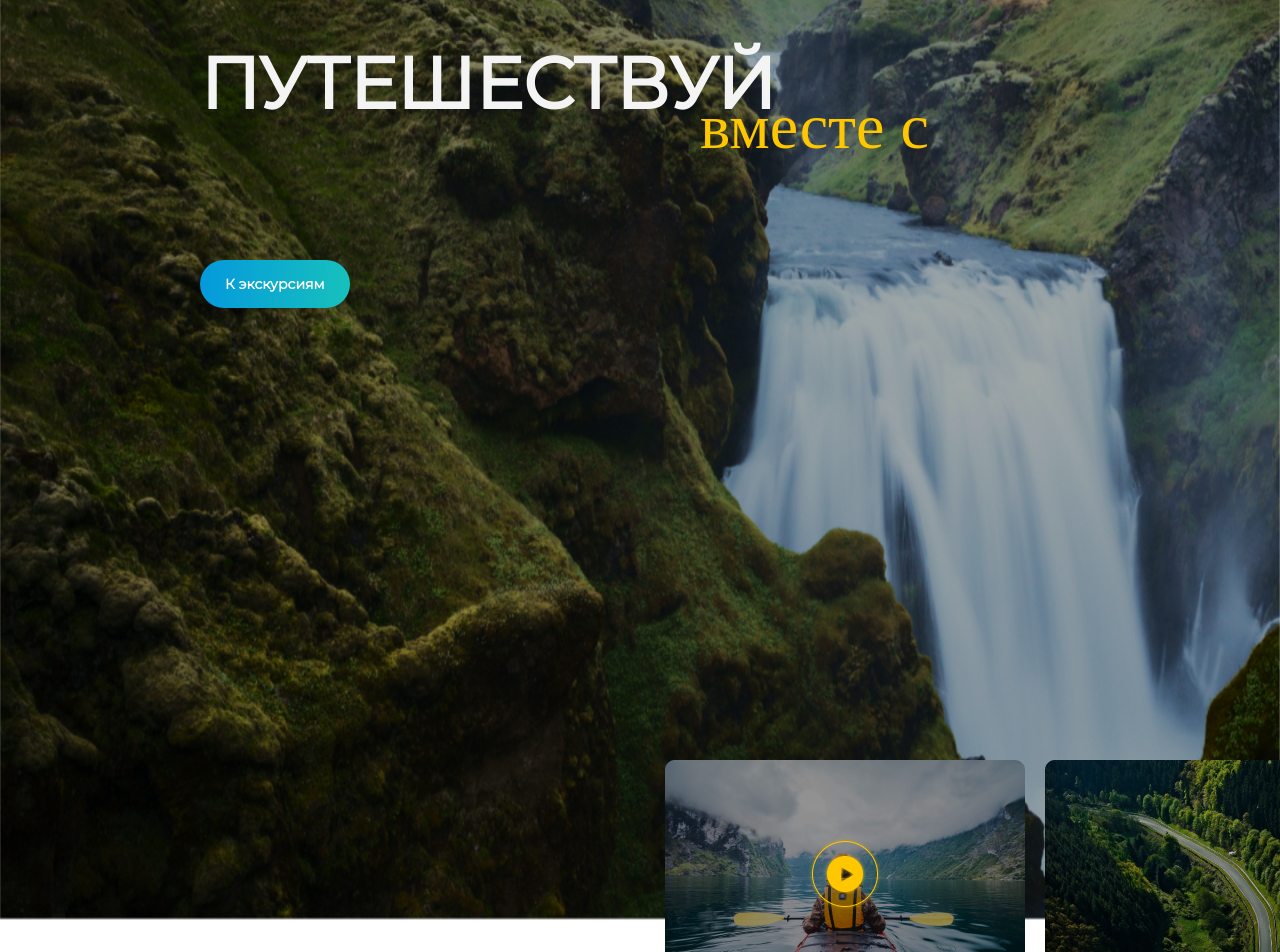
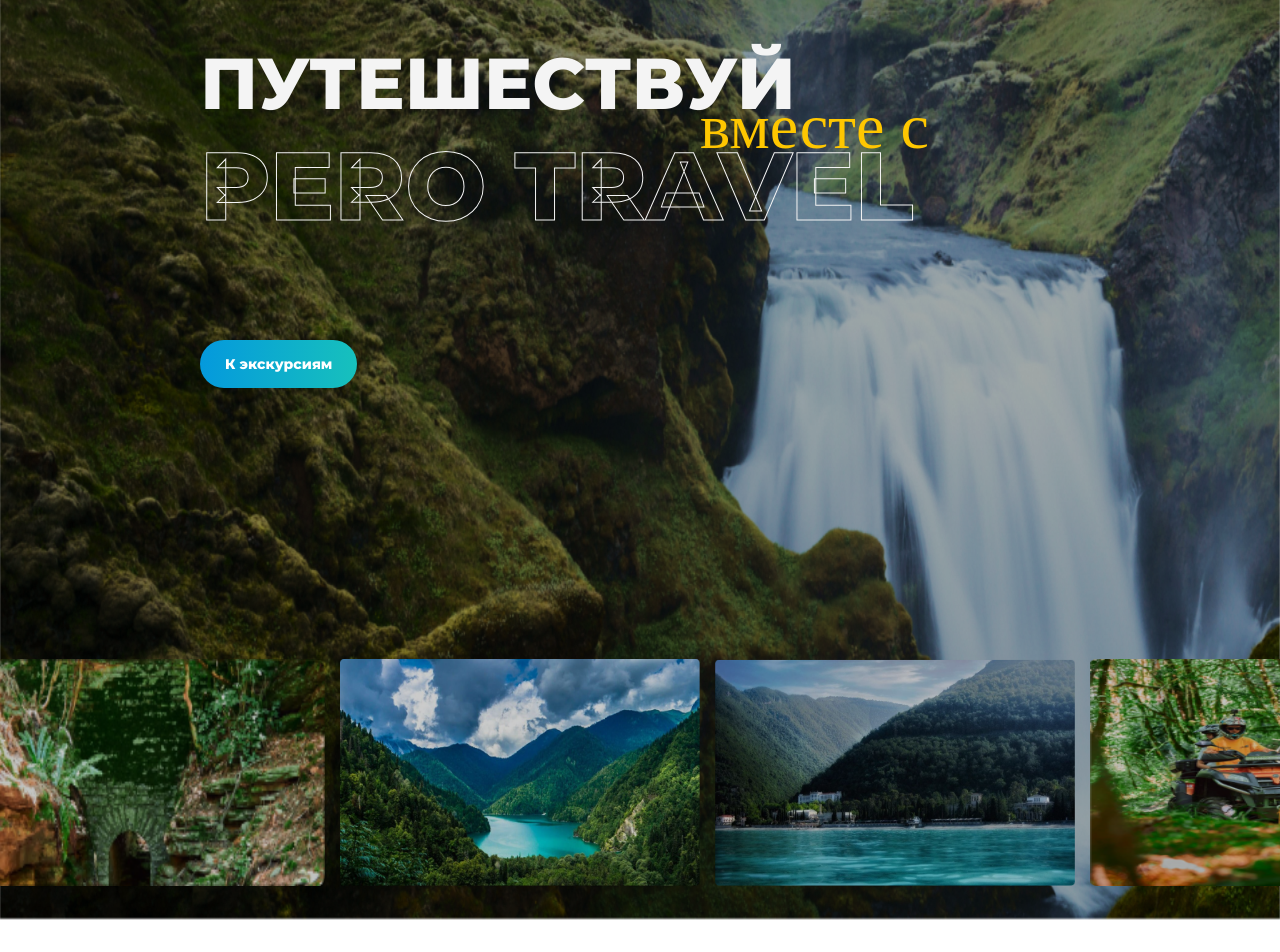
Before and after one commit to Azim0nt/react-app, a React (Create React App) app in the folder my-app/: page / in a window 1280 px wide. Shown: the part 240-1192 px from the top of the page. Built offline with nearby package versions, Linux system fonts and the light colour scheme; a web font is replaced by a local one.

Commit message:
Saving result

```diff
--- a/my-app/package.json
+++ b/my-app/package.json
@@ -8,6 +8,7 @@
     "@testing-library/user-event": "^13.5.0",
     "react": "^18.2.0",
     "react-dom": "^18.2.0",
+    "react-fast-marquee": "^1.6.2",
     "react-router-dom": "^6.21.0",
     "react-scripts": "5.0.1",
     "sass": "^1.69.5",
--- a/my-app/src/assets/styles/_settings.scss
+++ b/my-app/src/assets/styles/_settings.scss
@@ -1,5 +1,5 @@
 @import url("https://db.onlinewebfonts.com/c/bf32b50f68681e20f23ab1f505b82cdd?family=mr_KindlyJasmineG");
-@import url("https://fonts.googleapis.com/css2?family=Josefin+Sans:wght@700&family=Montserrat&family=Poppins:wght@600&display=swap");
+@import url('https://fonts.googleapis.com/css2?family=Montserrat:wght@800&display=swap');
 @import "./samples";
 
 $warning: #ff6600;
@@ -17,7 +17,7 @@
     padding: 0;
     box-sizing: border-box;
     transition: 0.1s;
-    font-family: "Montserrat", sans-serif;
+    font-family: 'Montserrat', sans-serif;
 
 }
 %link {
--- a/my-app/src/components/About/index.jsx
+++ b/my-app/src/components/About/index.jsx
@@ -1,5 +1,6 @@
 import './style.scss'
-import Background from '../../assets/images/bag2.png'
+import Background from '../../assets/images/bag2.png';
+
 function About() {
     return (
         <div className="about-body">
--- a/my-app/src/components/Main/index.jsx
+++ b/my-app/src/components/Main/index.jsx
@@ -1,7 +1,11 @@
 import './style.scss'
-import Title from '../../assets/images/заголовок.png'
-import Video from '../../assets/images/видео.png'
+import Image8 from '../../assets/images/img-8.png'
+import Image1 from '../../assets/images/img-1.png'
+import Image6 from '../../assets/images/img-6.png'
+import Image7 from '../../assets/images/img-7.png'
+import Image3 from '../../assets/images/img-3.png'
 import Excursion from '../Excursion';
+import Marquee from 'react-fast-marquee';
 function Main() {
     return (
         <div className="body-v">
@@ -15,7 +19,13 @@
                     <button id='btn'>К экскурсиям</button>
                 </div>
             </div>
-            <img src={Video} alt="Video" id='video' />
+            <Marquee className='marquee' direction='right'>
+                <img src={Image1} alt="" />
+                <img src={Image8} alt="" />
+                <img src={Image6} alt="" />
+                <img src={Image7} alt="" />
+                <img src={Image3} alt="" />
+                </Marquee>
         </div>
 
     );
--- a/my-app/src/components/Main/style.scss
+++ b/my-app/src/components/Main/style.scss
@@ -1,7 +1,8 @@
 @import '../../assets/styles/settings';
 .body-v{
     width: 100%;
-    height: 150vh;
+    height: 120vh;
+    position: relative;
     .body-main{
     width: 100%;
     height: 1080px;
@@ -22,8 +23,11 @@
             }
             .subtitle{
                 color: #00000000;
-                font-weight: 900;
+                font-weight:bold;
+                -webkit-text-stroke-width: 1px;
+                -webkit-text-stroke-color: $light;
                 font-size: 96px;
+                line-height: 117px;
             }
             .litle-text{
                 color: $yellow-b;
@@ -44,9 +48,14 @@
         }
     }
 }
-    #video{
+    .marquee{
         position: absolute;
         right: 0;
-        top: 1000px;
+        bottom: -90px;
+        img{
+            width: 360px;
+            height: 227px;
+            margin-right: 15px;
+        }
     }
 }
```
Also changed, not shown: 1 other file (tests, documents, lock files or other folders).
